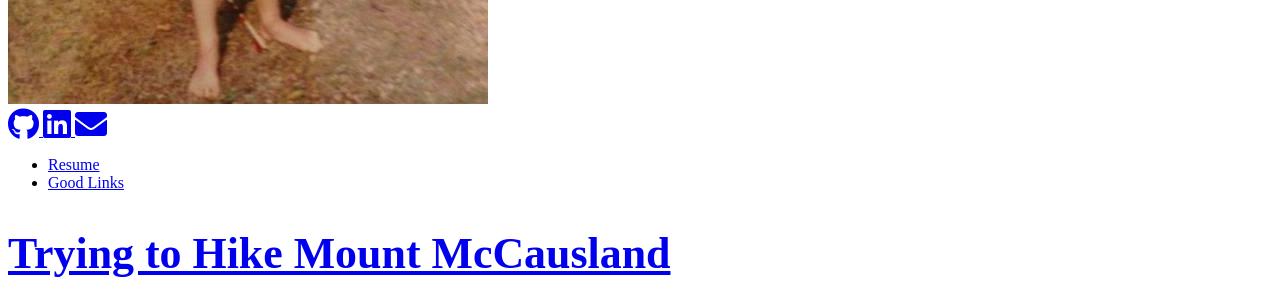
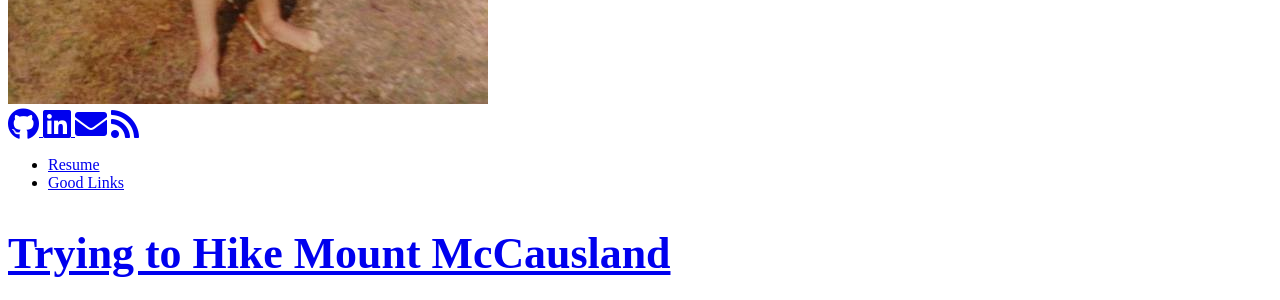
Before and after one commit to ezrasavard/ezrasavard.com, a Jekyll site: the page built from index.html, in a window 1280 px wide. Shown: the part 828-1128 px from the top of the page. Built offline with Jekyll 4.4.1, drawn with Linux system fonts in a browser that asks for light colours; nearby versions of some CDN libraries; the list of posts is cut into pages by our own code.

```diff
--- a/Gemfile
+++ b/Gemfile
@@ -1,3 +1,4 @@
 source "https://rubygems.org"
 gem "jekyll", "3.7.3"
 gem "jekyll-paginate"
+gem 'jekyll-feed'
--- a/_config.yml
+++ b/_config.yml
@@ -14,7 +14,9 @@ url: "http://www.ezrasavard.com" # the base hostname & protocol for your site
 highlights: pygments
 permalink: posts/:title/
 include: ["_pages"]
-gems: [jekyll-paginate]
+gems:
+  - jekyll-paginate
+  - jekyll-feed
 markdown: kramdown
 excerpt_separator: "<!--more-->"
 sass:
--- a/_includes/navlinks.html
+++ b/_includes/navlinks.html
@@ -20,6 +20,9 @@
     <i class="fab fa-linkedin fa-2x"></i>
   </a>
   <script>mailIcon();</script>
+  <a href="{{ site.baseurl }}/feed.xml">
+    <i class="fas fa-rss fa-2x"></i>
+  </a>
   <ul>
     <li>
       <a href="{{ site.baseurl }}/resume">Resume</a>
```
Also changed, not shown: Gemfile.lock.
